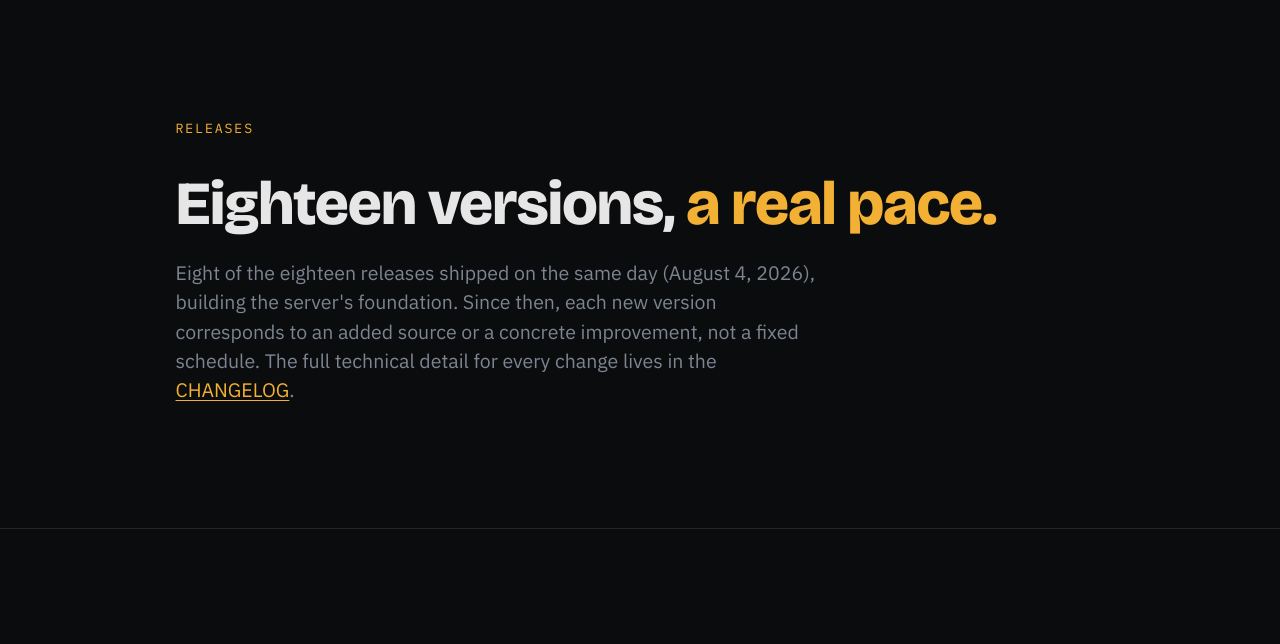
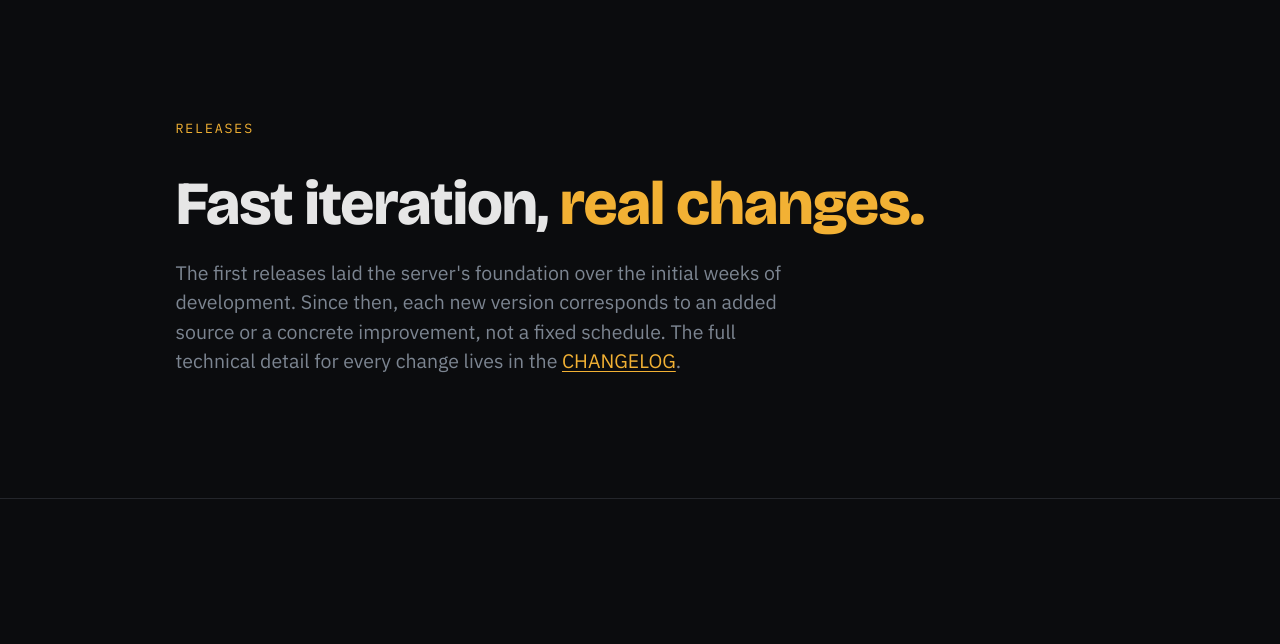
Before and after one commit to DweskZ/EcuDataMCP, a Python web app: template web/templates/en/releases.html in a window 1280 px wide. Shown: the part 79-723 px from the top of the page. Run offline with Jinja, Linux system fonts and the light colour scheme; the template is opened without the code that fills it, so the values that code supplies are empty.

Commit message:
Soften releases page framing, fold v0.8.5's fix into its parent card
Webpage-only presentation change -- doesn't touch main's CHANGELOG.md,
pyproject.toml, or the actual git tags. Real version history stays
exactly as tagged.

- Hero copy no longer leads with the raw "eighteen versions, eight
  shipped the same day" stat, which read as more alarming than
  informative. Reframed around steady iteration instead.
- v0.8.5 (a one-line CI lockfile sync, same day as v0.8.4) is folded
  into a single card under v0.8.5 instead of getting its own separate
  headline row for a one-line fix.

Co-Authored-By: Claude Sonnet 5 <noreply@anthropic.com>

```diff
--- a/web/templates/en/releases.html
+++ b/web/templates/en/releases.html
@@ -3,8 +3,8 @@
 <section class="landing hero">
 <div class="container-page">
 <p class="kicker">Releases</p>
-<h1>Eighteen versions, <span class="accent">a real pace.</span></h1>
-<p class="hero-sub">Eight of the eighteen releases shipped on the same day (August 4, 2026), building the server's foundation. Since then, each new version corresponds to an added source or a concrete improvement, not a fixed schedule. The full technical detail for every change lives in the <a href="https://github.com/DweskZ/EcuDataMCP/blob/main/CHANGELOG.md" target="_blank" rel="noopener">CHANGELOG</a>.</p>
+<h1>Fast iteration, <span class="accent">real changes.</span></h1>
+<p class="hero-sub">The first releases laid the server's foundation over the initial weeks of development. Since then, each new version corresponds to an added source or a concrete improvement, not a fixed schedule. The full technical detail for every change lives in the <a href="https://github.com/DweskZ/EcuDataMCP/blob/main/CHANGELOG.md" target="_blank" rel="noopener">CHANGELOG</a>.</p>
 </div>
 </section>
 
--- a/web/templates/es/releases.html
+++ b/web/templates/es/releases.html
@@ -3,8 +3,8 @@
 <section class="landing hero">
 <div class="container-page">
 <p class="kicker">Releases</p>
-<h1>Dieciocho versiones, <span class="accent">un ritmo real.</span></h1>
-<p class="hero-sub">Ocho de los dieciocho releases salieron el mismo día (4 de agosto de 2026), armando la base del servidor. Desde ahí, cada versión nueva corresponde a una fuente agregada o una mejora concreta, no a un calendario fijo. El detalle técnico completo de cada cambio vive en el <a href="https://github.com/DweskZ/EcuDataMCP/blob/main/CHANGELOG.md" target="_blank" rel="noopener">CHANGELOG</a>.</p>
+<h1>Iteración rápida, <span class="accent">cambios reales.</span></h1>
+<p class="hero-sub">Los primeros releases sentaron la base del servidor durante las primeras semanas de desarrollo. Desde ahí, cada versión nueva corresponde a una fuente agregada o una mejora concreta, no a un calendario fijo. El detalle técnico completo de cada cambio vive en el <a href="https://github.com/DweskZ/EcuDataMCP/blob/main/CHANGELOG.md" target="_blank" rel="noopener">CHANGELOG</a>.</p>
 </div>
 </section>
 
```
Also changed, not shown: web/data/releases.json (+1 -6 lines), web/en/data/releases.json (+1 -6 lines).
